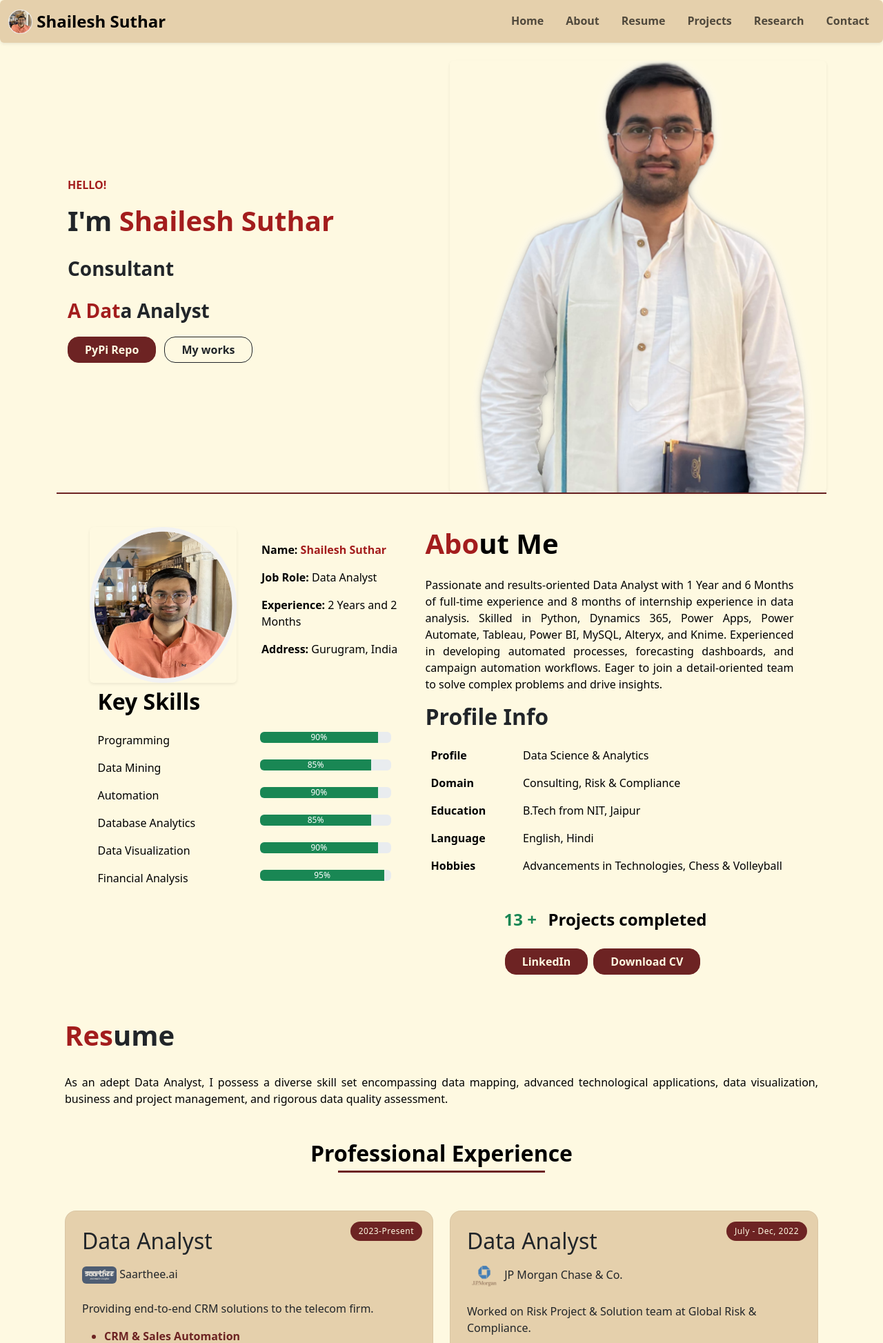
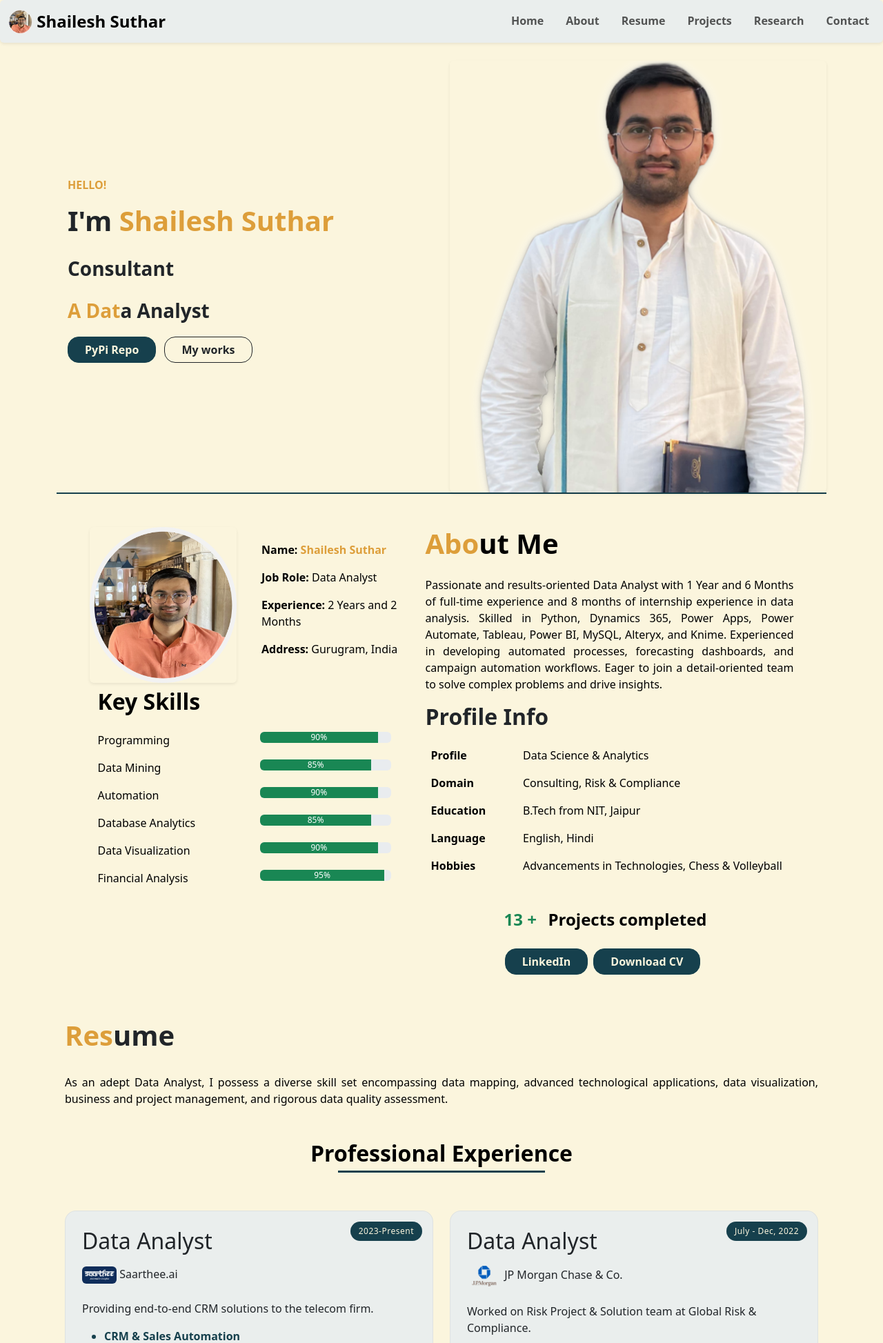
Before and after one commit to shaileshsuthar675/Legacy-Portfolio-Site, a Flask app: page / in a window 1280 px wide. Shown: the top 1947 px of the page at 69% size. Run offline with Flask 3, Linux system fonts and the light colour scheme.

Commit message:
theme changes.

```diff
--- a/static/css/Awards.css
+++ b/static/css/Awards.css
@@ -53,6 +53,8 @@
 
 .honors-item:hover {
     transform: scale(1.03);
+    background-color: var(--card-color-hover);
+    box-shadow: 0 10px 20px rgba(0, 0, 0, 0.1);
 }
 
 .honors-item:nth-child(even) {
--- a/static/css/Education.css
+++ b/static/css/Education.css
@@ -33,7 +33,8 @@
 
 .education-item:hover {
     transform: scale(1.03);
-    background-color: var(--third-color);
+    background-color: var(--card-color-hover);
+    box-shadow: 0 10px 20px rgba(0, 0, 0, 0.1);
 }
 
 .education-item:nth-child(even) {
--- a/static/css/Tools.css
+++ b/static/css/Tools.css
@@ -55,7 +55,7 @@
 }
 
 .skill-item:hover {
-    transform: rotateX(5deg) rotateY(-5deg) scale(1.03);
+    background-color: var(--card-color-hover);
     box-shadow: 0 10px 20px rgba(0, 0, 0, 0.1);
 }
 
--- a/static/css/experience.css
+++ b/static/css/experience.css
@@ -75,7 +75,6 @@
 
 .company-logo {
     max-width: 100px;
-    opacity: 0.7;
     transition: opacity 0.3s ease;
 }
 
--- a/static/css/style.css
+++ b/static/css/style.css
@@ -7,13 +7,22 @@ body {
     color: #333;
 }
 
-:root {
+/* :root {
     --primary-color: #6D2323;
     --primary-color-hover: #4e1919;
     --secondary-color: #A31D1D;
     --third-color: #E5D0AC;
     --raw-color: #FEF9E1;
     --background-color: #FEF9E1;
+} */
+:root {
+    --primary-color: #16404d;
+    --primary-color-hover: #0a1e24;
+    --secondary-color: #dd9e3a;
+    --third-color: #eaeeed;
+    --card-color-hover: #cbe6de;
+    --raw-color: #FBF5DD;
+    --background-color: #FBF5DD;
 }
 .text-color {
     color: var(--secondary-color) !important;
--- a/static/css/summary.css
+++ b/static/css/summary.css
@@ -37,7 +37,7 @@
 /* Content styling */
 .summary-content {
     text-align: center;
-    color: var(--primary-color);
+    color: var(--secondary-color);
 }
 
 .btn {
```
